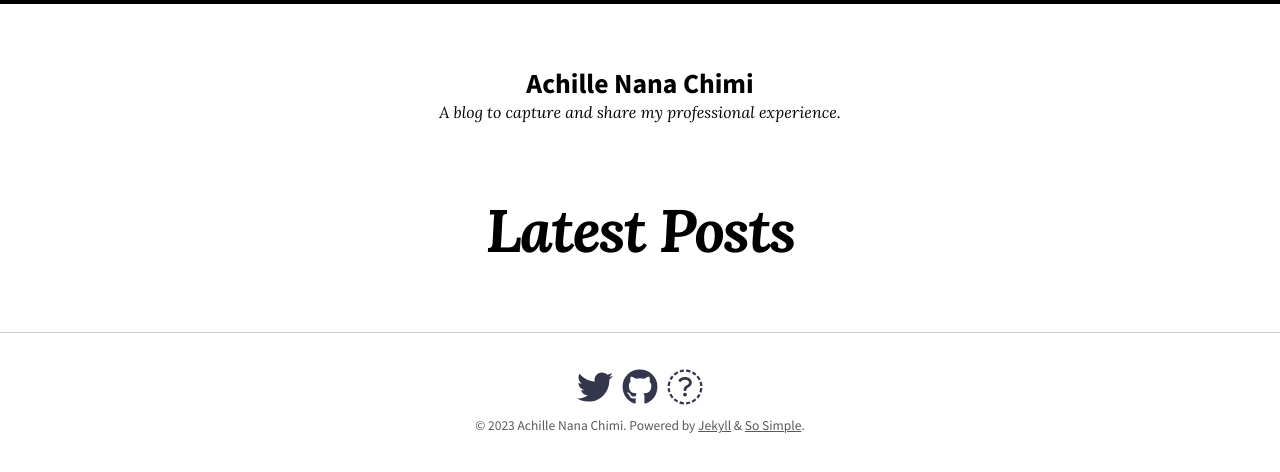
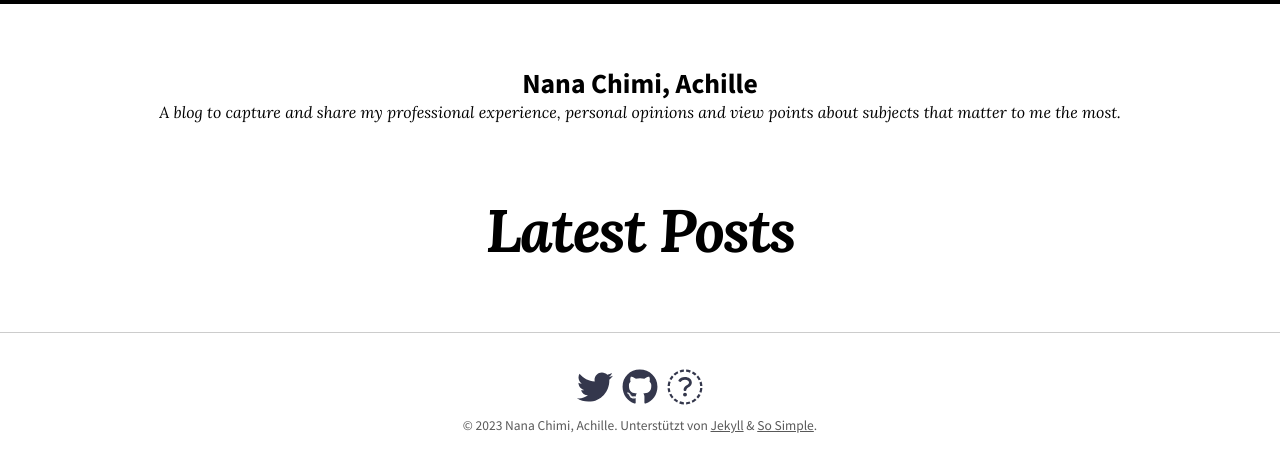
Before and after one commit to nanachimi/nanachimi.github.io, a Jekyll site: the page built from index.html, in a window 1280 px wide. Shown: the top 472 px of the page. Built offline with Jekyll 4.4.1, drawn with Linux system fonts in a browser that asks for light colours; nearby versions of some CDN libraries; the list of posts is cut into pages by our own code.

Commit message:
Update _config.yml

```diff
--- a/_config.yml
+++ b/_config.yml
@@ -16,9 +16,9 @@
 # theme: jekyll-theme-so-simple
 remote_theme: mmistakes/so-simple-theme
 
-locale: en-US
-title: "Achille Nana Chimi"
-description: "A blog to capture and share my professional experience."
+locale: de-DE
+title: "Nana Chimi, Achille"
+description: "A blog to capture and share my professional experience, personal opinions and view points about subjects that matter to me the most."
 baseurl: # the subpath of your site, e.g. "/blog"
 url: # the base hostname & protocol for your site e.g. "https://mmistakes.github.io"
 logo: # path of site logo, e.g. "/images/logo.png"
@@ -33,7 +33,7 @@ google_fonts:
     weights: "400,400i,700,700i"
 google_analytics: # Google Analytics id, e.g. "UA-NNNNNNNN-N"
 disqus:
-  shortname: # Disqus shortname, e.g. "my_disqus_shortname"
+  shortname: Achille # Disqus shortname, e.g. "my_disqus_shortname"
 twitter:
   username: ananachimi
 
```
